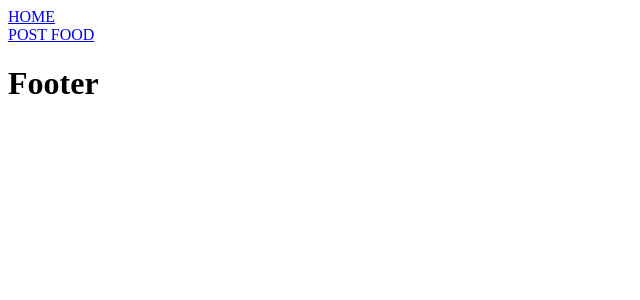
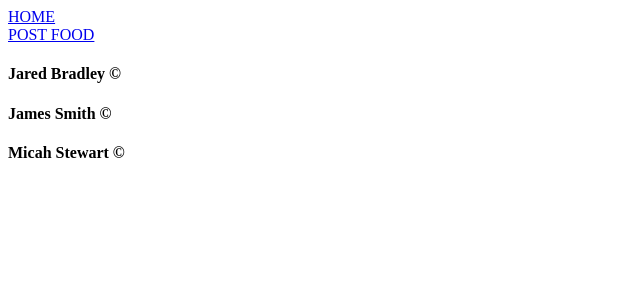
Before and after one commit to jwsmith2340/TastyGram-Frontend, a React (Create React App) app: page /newfood in a window 1280 px wide. Shown: the top 300 px of the page, without its empty margins (0-640 px from the left). Built offline with nearby package versions, Linux system fonts and the light colour scheme.

Commit message:
add basic Footer.js data

```diff
--- a/src/components/Footer/Footer.js
+++ b/src/components/Footer/Footer.js
@@ -1,5 +1,11 @@
 const Footer = (props) => {
-    return <h1>Footer</h1>
+    return (
+        <>
+        <h4>Jared Bradley <span>&copy;</span></h4>
+        <h4>James Smith <span>&copy;</span></h4>
+        <h4>Micah Stewart <span>&copy;</span></h4>
+        </>
+    )
 };
 
 export default Footer;
```
